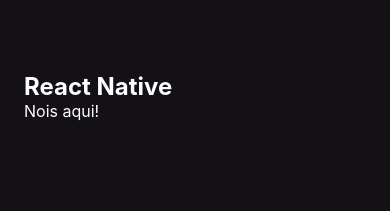
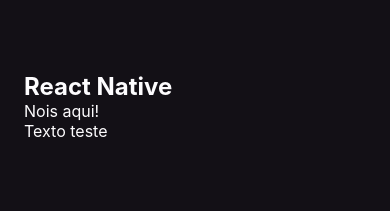
Before and after one commit to WGabrielM/fundamentals-react-native-rs, a React Native app: screen / in a window 390 px wide. Shown: the top 211 px of the page. Built offline with nearby package versions, Linux system fonts and the light colour scheme.

Commit message:
create Home screen and split the project in differents files

```diff
--- a/App.tsx
+++ b/App.tsx
@@ -1,29 +1,8 @@
-import { StatusBar } from "expo-status-bar";
 import { StyleSheet, Text, View } from "react-native";
+import Home from "./src/screens/Home";
 
 export default function App() {
   return (
-    <View style={styles.container}>
-      <Text style={styles.eventName}>React Native</Text>
-      <Text style={styles.eventDate}>Nois aqui!</Text>
-    </View>
+    <Home />
   );
 }
-
-const styles = StyleSheet.create({
-  container: {
-    flex: 1,
-    backgroundColor: "#131016",
-    padding: 24,
-  },
-  eventName: {
-    color: "#FDFCFE",
-    fontSize: 24,
-    fontWeight: "bold",
-    marginTop: 48,
-  },
-  eventDate: {
-    color: "#FDFCFE",
-    fontSize: 16,
-  },
-});
--- /dev/null
+++ b/src/screens/Home/index.tsx
@@ -0,0 +1,13 @@
+import { StyleSheet, Text, View } from "react-native";
+import { styles } from "./styles";
+
+
+export default function Home() {
+  return (
+    <View style={styles.container}>
+      <Text style={styles.eventName}>React Native</Text>
+      <Text style={styles.eventDate}>Nois aqui!</Text>
+      <Text style={styles.eventDate}>Texto teste</Text>
+    </View>
+  );
+}
--- /dev/null
+++ b/src/screens/Home/styles.ts
@@ -0,0 +1,19 @@
+import { StyleSheet } from "react-native";
+
+export const styles = StyleSheet.create({
+    container: {
+      flex: 1,
+      backgroundColor: "#131016",
+      padding: 24,
+    },
+    eventName: {
+      color: "#FDFCFE",
+      fontSize: 24,
+      fontWeight: "bold",
+      marginTop: 48,
+    },
+    eventDate: {
+      color: "#FDFCFE",
+      fontSize: 16,
+    },
+  });
```
